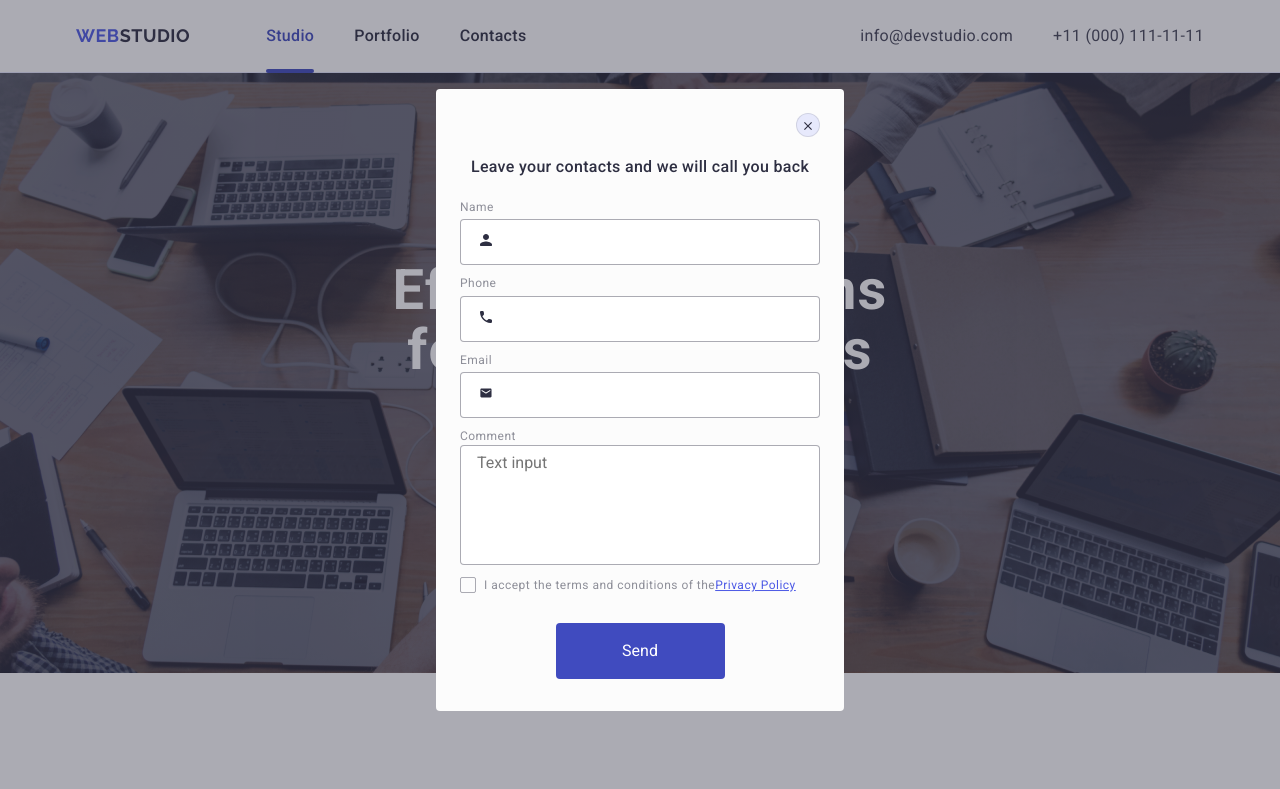
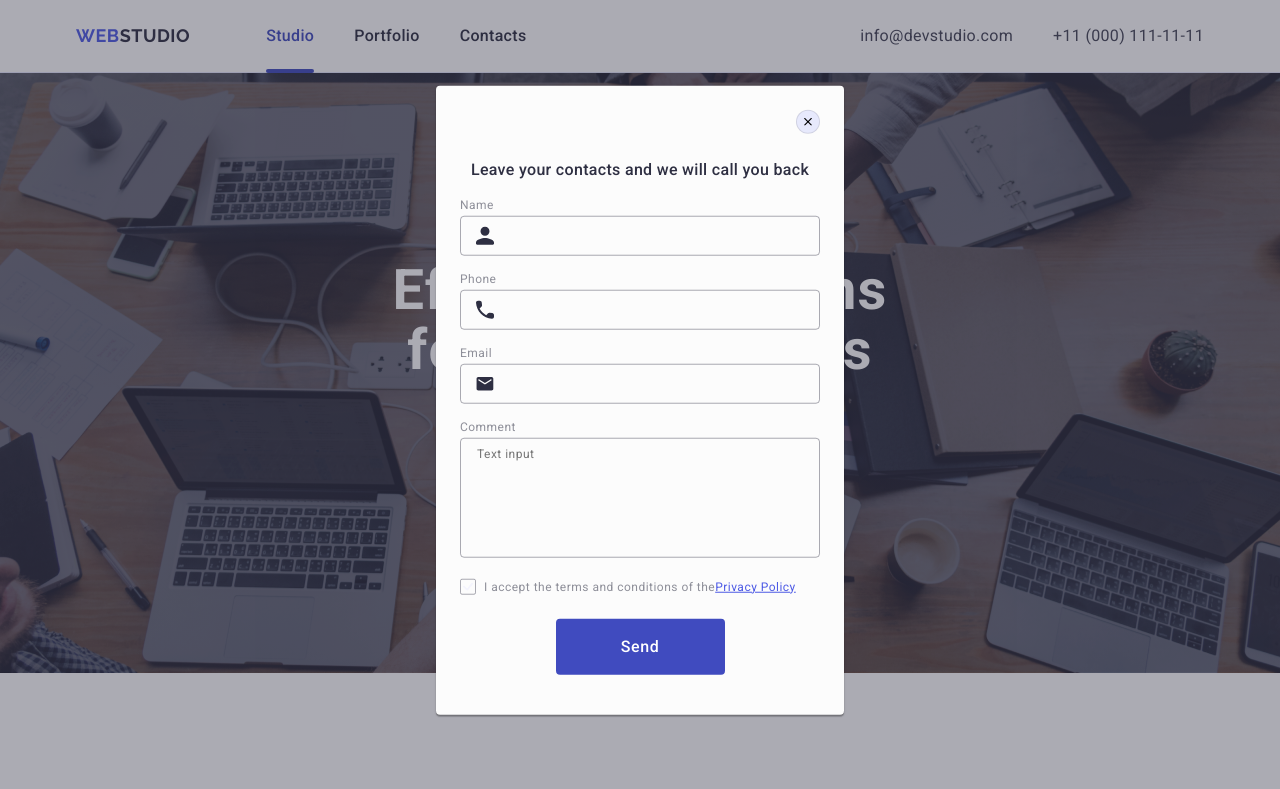
Before and after one commit to VIL1206/goit-markup-hw-05, a plain HTML site: page index.html in a window 1280 px wide. Shown: the top 789 px of the page. Drawn offline with nearby package versions, Linux system fonts and the light colour scheme.

Commit message:
++all-check

```diff
--- a/css/styles.css
+++ b/css/styles.css
@@ -507,9 +507,15 @@ a {
     margin-left: 60px;
 }
 .footer-form {
+    display: flex;
+    gap: 24px;
 }
-.modal-input-wrap-df {
+/**.modal-input-wrap-df {
     display: flex;
+}**/
+.email-subscribe {
+    display: flex;
+    gap: 24px;
 }
 .footer-input {
     min-width: 264px;
@@ -519,39 +525,34 @@ a {
     box-shadow: 0px 4px 4px 0px rgba(0, 0, 0, 0,15);
     background-color: transparent;
     color: #ffffff;
-    padding-left: 15px;
-    padding-right: 15px;
-    margin-right: 22px;
+    padding-left: 16px;
+    font-size: 12px;
+    line-height: 2;
+    letter-spacing: 0.04em;
 }
 .footer-input::placeholder {
-    font-size: 12px;
-    font-weight: 400;
-    line-height: 24px;
-    letter-spacing: 0.04em;
     color: #FFFFFF;
 }
 .footer-btn {
-    display: flex;
     min-width: 165px;
     height: 40px;
-    padding: 8px;
+    display: flex;
     justify-content: center;
     align-items: center;
-    gap: 16px;
-    border: none;
-    border-radius: 4px;
-    background-color: #4D5AE5;
-    color: #ffffff;
-    text-align: center;
     font-family: Roboto, sans-serif;
     font-size: 16px;
     font-weight: 500;
     line-height: 1.5;
     letter-spacing: 0.04em;
+    color: #ffffff;
     cursor: pointer;
+    background-color: #4D5AE5;
+    border: none;
+    border-radius: 4px;
 }
 .icons-button-footer {
     fill: #ffffff;
+    margin-left: 16px;
 }
 /**====================**/
 
@@ -568,6 +569,8 @@ a {
     opacity: 0;
     visibility: hidden;
     pointer-events: none;
+    transition: opacity 250ms cubic-bezier(0.4, 0, 0.2, 1),
+    visibility 250ms cubic-bezier(0.4, 0, 0.2, 1);
 }
 .is-open {
     opacity: 1;
@@ -575,6 +578,7 @@ a {
     pointer-events: auto;
 }
 .modal {
+    padding: 72px 24px 24px 24px;
     width: 408px;
     min-height: 584px;
     background-color: #FCFCFC;
@@ -583,20 +587,43 @@ a {
     top: 50%;
     left: 50%;
     transform: translate(-50%, -50%);
-    padding: 24px;
+    box-shadow: 0px 1px 1px rgba(0, 0, 0, 0.14),
+    0px 1px 3px rgba(0, 0, 0, 0.12),
+    0px 2px 1px rgba(0, 0, 0, 0.2);
+    transition: transform 250ms cubic-bezier(0.4, 0, 0.2, 1);
 }
 .modal-cross {
-    width: 24px;
-    height: 24px;
-    background-color: #E7E9FC;
-    border: 1px solid #0000001A;
-    border-radius: 50%;
     position: absolute;
     top: 24px;
     right: 24px;
+    width: 24px;
+    height: 24px;
+    border-radius: 50%;
+    display: flex;
+    align-items: center;
+    justify-content: center;
+    background-color: #E7E9FC;
+    cursor: pointer;
+    transition: background-color 250ms cubic-bezier(0.4, 0, 0.2, 1), border 250ms cubic-bezier(0.4, 0, 0.2, 1);
+    border: 1px solid #0000001A;
+    padding: 0;
+}
+.modal-cross:hover {
+    background-color: #404bbf;
+    border: none;
+}
+.modal-cross:focus {
+    background-color: #404bbf;
+    border: none;
 }
 .icons-button {
-    fill: #2E2F42;
+    transition: fill 250ms cubic-bezier(0.4, 0, 0.2, 1);
+}
+.icons-button:hover {
+    fill: #ffffff
+}
+.icons-button:focus {
+    fill: #ffffff
 }
 .modal-title {
     font-size: 16px;
@@ -605,8 +632,7 @@ a {
     letter-spacing: 0.02em;
     color: #2E2F42;
     text-align: center;
-    margin-top: 42px;
-    margin-bottom: 18px;
+    margin-bottom: 16px;
 }
 
 .modal-form {
@@ -617,13 +643,14 @@ a {
 }
 .modal-input {
     width: 100%;
-    height: 46px;
+    height: 40px;
     border: 1px solid #2E2F4266;
     border-radius: 4px;
     padding-left: 38px;
+    background-color: transparent;
     outline: transparent;
-    transition-duration: 250ms cubic-bezier(0.4, 0, 0.2, 1);
-    margin-top: 4px;
+    transition: border-color 250ms cubic-bezier(0.4, 0, 0.2, 1);
+
 }
 .modal-input:focus{
     border-color: #4D5AE5;
@@ -637,27 +664,36 @@ a {
 .name-form {
     font-size: 12px;
     font-weight: 400;
-    line-height: 14px;
+    line-height: 1.17;
     letter-spacing: 0.04em;
-    text-align: left;
     color: #8E8F99;
+    display: block;
+    margin-bottom: 4px;
 }
 .icons-form {
-    fill: #2E2F42;
     position: absolute;
-    left: 20px;
+    left: 16px ;
     top: 50%;
     transform: translateY(-50%);
-    transition-duration: 250ms cubic-bezier(0.4, 0, 0.2, 1)
+    fill: #2E2F42;
+    transition: fill 250ms cubic-bezier(0.4, 0, 0.2, 1);
+}
+.modal-form {
+    margin-bottom: 16px
 }
 .modal-textarea {
     width: 100%;
     height: 120px;
+    font-size: 12px;
+    line-height: 1.17;
+    letter-spacing: 0.04em;
+    color: rgba(46, 47, 66, 0.4);
     border: 1px solid #2E2F4266;
     border-radius: 4px;
     padding: 8px 16px;
+    background-color: transparent;
     outline: transparent;
-    transition-duration: 250ms cubic-bezier(0.4, 0, 0.2, 1);
+    transition: border-color 250ms cubic-bezier(0.4, 0, 0.2, 1);
     resize: none;
 }
 
@@ -667,10 +703,13 @@ a {
     border: none;
     fill: #ffffff;
 }
+.modal-form-checkk {
+    margin-bottom: 24px;
+}
 .check-policy {
     font-size: 12px;
     font-weight: 400;
-    line-height: 14px;
+    line-height: 1.17;
     letter-spacing: 0.04em;
     color: #8E8F99;
     display: flex;
@@ -690,25 +729,33 @@ a {
     height: 16px;
     border-radius: 2px;
     border: 1px solid #2E2F4266;
-    margin-right: 8px;
-    display: flex;
+    transition: background-color 250ms cubic-bezier(0.4, 0, 0.2, 1), border 250ms cubic-bezier(0.4, 0, 0.2, 1), fill 250ms cubic-bezier(0.4, 0, 0.2, 1);
+    display: inline-flex;
     align-items: center;
     justify-content: center;
     fill: transparent;
+    margin-right: 8px;
+    fill: #F4F4FD;
 }
 .button-end-check {
     display: flex;
     align-items: center;
     justify-content: center;
-    margin-top: 30px;
 }
 
 .chekbox-button-foot {
+    display: block;
     width: 169px;
     height: 56px;
-    padding: 16px, 32px, 16px, 32px;
-    border-radius: 4px;
+    font-family: "Roboto", sans-serif;
+    font-size: 16px;
+    font-weight: 500;
+    line-height: 1.5;
+    letter-spacing: 0.04em;
+    color: #ffffff;
+    cursor: pointe;
     background-color: #404BBF;
-    color: #ffffff;
     border: none;
+    transition: background-color 250ms cubic-bezier(0.4, 0, 0.2, 1);
+border-radius: 4px;
 }
--- a/index.html
+++ b/index.html
@@ -341,20 +341,20 @@
                 </ul>
                </div>
                <div class="footer-icon-sub">
-                <p class="social-link-text">Subscribe</p>
                     <form class="footer-form">
-                        <div class="modal-input-wrap-df">
-                            <input type="email" name="footer-email" class="footer-input" placeholder="E-mail">
-                            <button type="submit" class="footer-btn">Subscribe
-                                <svg class="icons-button-footer" width="24" height="20">
-                                    <use  href="./images/symbol-defs.svg#icon-icon-send"></use>
-                                </svg>
-                            </button>
+                        <div>
+                            <label for="footer-email" class="social-link-text">Subscribe</label>
+                            <div class="email-subscribe">
+                                <input type="email" name="footer-email" class="footer-input" placeholder="E-mail">
+                                <button type="submit" class="footer-btn">Subscribe
+                                    <svg class="icons-button-footer" width="24" height="24">
+                                        <use  href="./images/symbol-defs.svg#icon-icon-send"></use>
+                                    </svg>
+                                </button>
+                            </div>
                         </div>
-
                     </form>
                 </div>
-
             </div>
         </footer>
         <div class="backdrop is-open">
@@ -370,7 +370,7 @@
                         <label for="user-name" class="name-form">Name</label>
                         <div class="modal-input-wrap">
                             <input type="text" name="user-name" class="modal-input" id="user-name">
-                            <svg class="icons-form" width="12" height="12">
+                            <svg class="icons-form" width="18" height="24">
                                 <use href="./images/symbol-defs.svg#icon-Vector"></use>
                             </svg>
                         </div>
@@ -379,7 +379,7 @@
                         <label for="user-tel" class="name-form">Phone</label>
                         <div class="modal-input-wrap">
                             <input type="text" name="user-tel" class="modal-input" id="user-tel">
-                            <svg class="icons-form" width="12" height="12">
+                            <svg class="icons-form" width="18" height="24">
                                 <use href="./images/symbol-defs.svg#icon-Vector-2"></use>
                             </svg>
                         </div>
@@ -388,25 +388,25 @@
                         <label for="user-email" class="name-form">Email</label>
                         <div class="modal-input-wrap">
                             <input type="text" name="user-email" class="modal-input" id="user-email">
-                            <svg class="icons-form" width="12" height="12">
+                            <svg class="icons-form" width="18" height="24">
                                 <use href="./images/symbol-defs.svg#icon-Vector-3"></use>
                             </svg>
                         </div>
                     </div>
                     <div class="modal-form">
                         <label for="user-text" class="name-form">Comment</label>
-                        <textarea name="text" id="user-text" rows="10" class="modal-textarea" placeholder="Text input"></textarea>
+                        <textarea name="user-comment" id="user-comment" rows="10" class="modal-textarea" placeholder="Text input"></textarea>
                     </div>
-                    <div class="modal-form">
-                        <input type="checkbox" name="privacy-policy" id="privacy-policy" value="true" class="form-input-check visually-hidden">
-                        <label for="privacy-policy" class="check-policy">
+                    <div class="modal-form-checkk">
+                        <input type="checkbox" name="user-privacy" id="user-privacy" value="true" class="form-input-check visually-hidden">
+                        <label for="user-privacy" class="check-policy">
                             <span>
                                 <svg class="icon-check" width="10" height="8">
                                     <use href="./images/symbol-defs.svg#icon-Vector-5"></use>
                                 </svg>
-                            </span> I accept the terms and conditions of the<a href="" class="privacy-policy-link">Privacy Policy</a></label>
+                            </span> I accept the terms and conditions of the<a href=""  class="privacy-policy-link">Privacy Policy</a></label>
                     </div>
-                    <div class="button-end-check">
+                    <div class="button-end-check ">
                         <button type="submit" class="chekbox-button-foot">Send</button>
                     </div>
                 </form>
```
